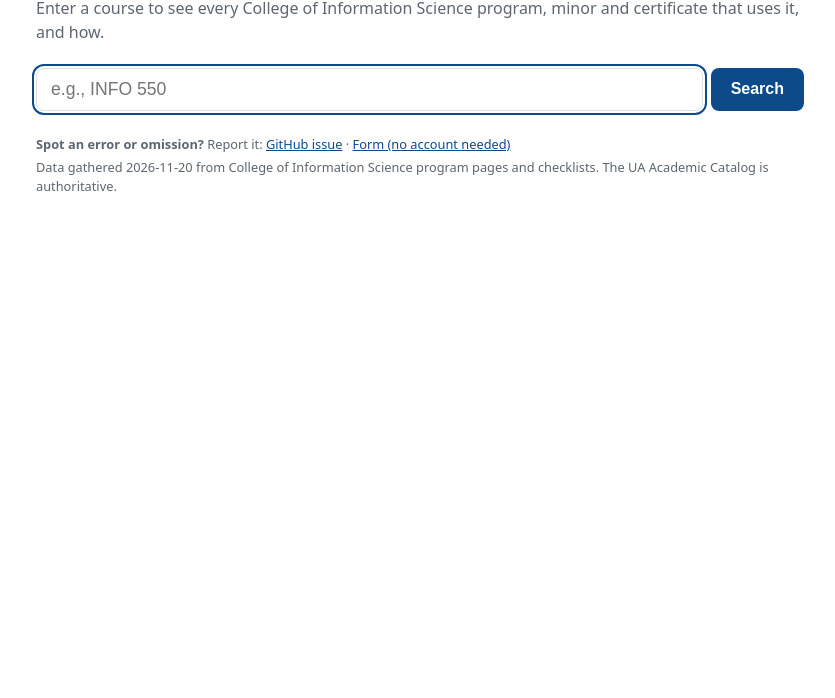
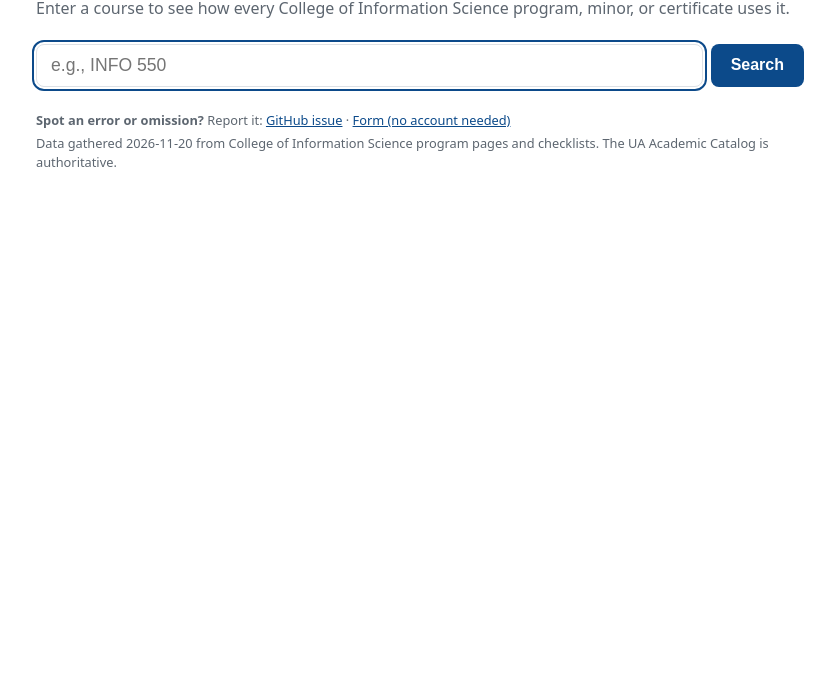
Before and after one commit to tmillhouUA/CourseToProgram, a plain HTML site: page index.html in a window 1280 px wide. Shown: the part 102-800 px from the top of the page, without its empty margins (220-1055 px from the left). Drawn offline with Linux system fonts and the light colour scheme.

Commit message:
Shorten subtitle to fit on one line
Co-Authored-By: Claude Opus 5.5 <noreply@anthropic.com>

```diff
--- a/index.html
+++ b/index.html
@@ -9,7 +9,7 @@
 <body>
   <main>
     <h1>UA InfoSci: Course to Program Search</h1>
-    <p class="intro">Enter a course to see every College of Information Science program, minor and certificate that uses it, and how.</p>
+    <p class="intro">Enter a course to see how every College of Information Science program, minor, or certificate uses it.</p>
 
     <!-- The form handles both Enter and the button; app.js stops the page from reloading. -->
     <form id="search-form" role="search" autocomplete="off">
```
